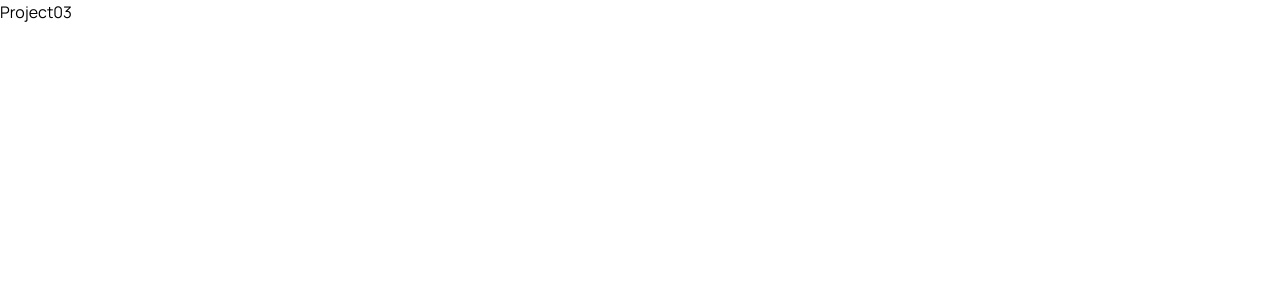
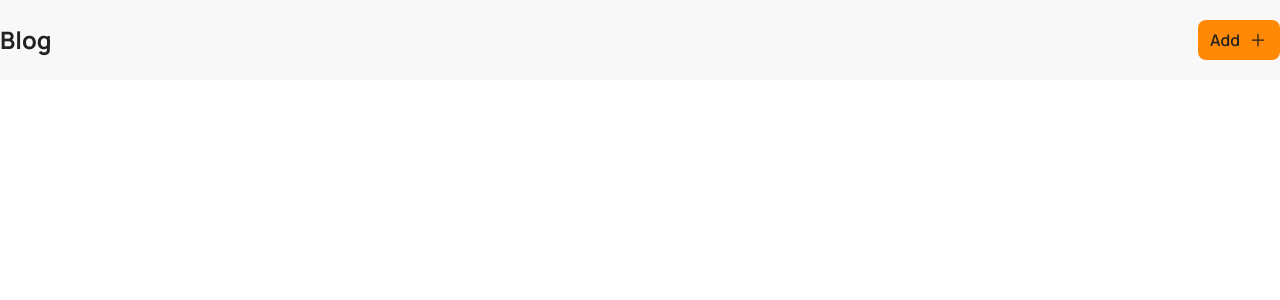
Before and after one commit to awizp/cdn-react-learn, a React (Vite) app: page /project03 in a window 1280 px wide. Shown: the top 300 px of the page. Built offline with nearby package versions, Linux system fonts and the light colour scheme.

Commit message:
fix: vite build fixed in path at index file on projects folder

```diff
--- a/src/components/ProjectLink.jsx
+++ b/src/components/ProjectLink.jsx
@@ -11,7 +11,7 @@ const ProjectLink = ({ data }) => {
                             const { id, projectId, projectDay, title, learn, link } = datum;
 
                             return <Link to={`${link}`} key={id}>
-                                <div className="w-full rounded-xl border-2 border-blacky p-8 space-y-5 transition hover:-translate-y-0.75 duration-300 cursor-pointer">
+                                <div className="w-full rounded-xl border-2 border-blacky p-8 transition hover:-translate-y-0.75 duration-300 cursor-pointer flex flex-col justify-center items-start gap-5">
                                     <div className="space-y-1">
                                         <h3 className="text-xl font-bold">Project {projectId}</h3>
                                         <p className="text-gray font-semibold">Day {projectDay}</p>
@@ -20,7 +20,7 @@ const ProjectLink = ({ data }) => {
                                     <h2 className="text-2xl font-bold mb-5">{title}</h2>
 
                                     <div className="flex flex-wrap gap-2">
-                                        {learn.map((item) => <p className="bg-gray-300 text-zinc-600 rounded-full px-3 py-1.5 text-xs font-bold">{item}</p>)}
+                                        {learn.map((item, idx) => <p key={idx} className="bg-gray-300 text-zinc-600 rounded-full px-3 py-1.5 text-xs font-bold">{item}</p>)}
                                     </div>
                                 </div>
                             </Link>;
--- a/src/projects/index.js
+++ b/src/projects/index.js
@@ -1,5 +1,5 @@
 import Project01 from "./project01/Project01";
-import Project02 from "./project02/project02";
+import Project02 from "./project02/Project02";
 import Project03 from "./project03/Project03";
 
 export {
--- a/src/projects/project03/Project03.jsx
+++ b/src/projects/project03/Project03.jsx
@@ -1,8 +1,12 @@
+import Navbar from "./components/Navbar";
+
 import "./style.css";
 
 const Project03 = () => {
     return (
-        <div>Project03</div>
+        <main className="w-full bg-light-gray text-blacky">
+            <Navbar />
+        </main>
     );
 };
 
--- /dev/null
+++ b/src/projects/project03/components/Navbar.jsx
@@ -0,0 +1,18 @@
+const Navbar = () => {
+    return (
+        <nav className="w-full py-5">
+            <div className="container mx-auto px-3 md:px-0 flex justify-between items-center">
+                <h2 className="text-2xl font-bold">Blog</h2>
+
+                <button className="flex gap-2 items-center bg-orange-400 px-3 py-2 cursor-pointer rounded-lg hover:bg-orange-500 font-semibold">
+                    Add
+                    <span className="text-xl flex justify-center items-center">
+                        <ion-icon name="add"></ion-icon>
+                    </span>
+                </button>
+            </div>
+        </nav>
+    );
+};
+
+export default Navbar;
```
